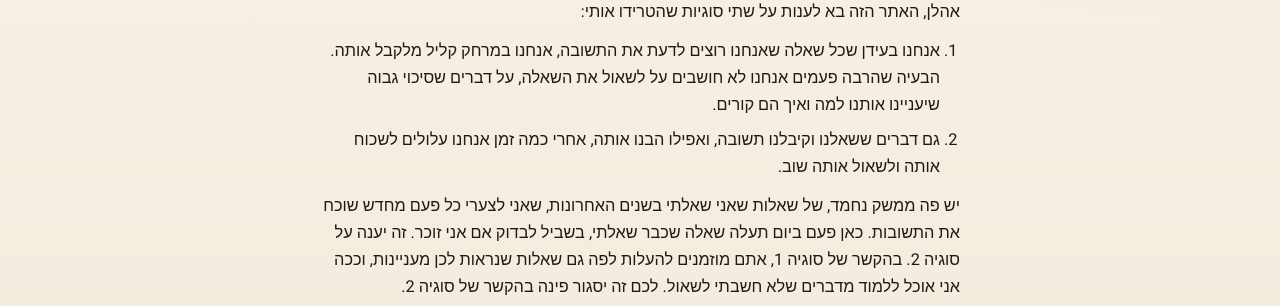
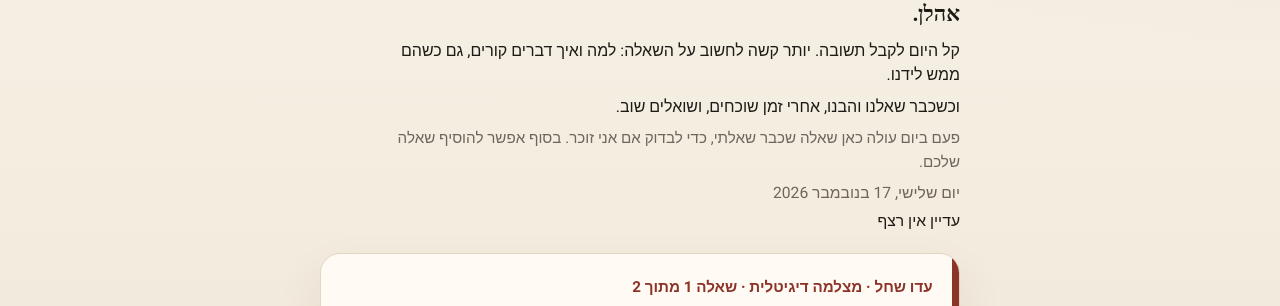
Before and after one commit to idoshachal/daily-hebrew-trivia, a plain HTML site: page index.html in a window 1280 px wide. Shown: the part 137-443 px from the top of the page. Drawn offline with Linux system fonts and the light colour scheme; a web font is replaced by a local one.

Commit message:
Shorten the opening note and rename the forgotten-answer choice.
The letter is three short lines, and the middle response is that you once knew it and forgot.

```diff
--- a/app.js
+++ b/app.js
@@ -19,7 +19,7 @@ const suggestForm = document.getElementById("suggest");
 const suggestNote = document.getElementById("suggest-note");
 const MEMORY_TEXT = {
   new: "למדתי משהו חדש",
-  knew: "למדתי משהו שידעתי",
+  knew: "ידעתי פעם והספקתי לשכוח",
   remembered: "ידעתי וגם זכרתי",
 };
 
--- a/index.html
+++ b/index.html
@@ -23,21 +23,10 @@
         <p class="eyebrow">ספר העובדות</p>
         <h1>העובדה היומית</h1>
         <section class="intro">
-          <p>אהלן, האתר הזה בא לענות על שתי סוגיות שהטרידו אותי:</p>
-          <ol>
-            <li>
-              אנחנו בעידן שכל שאלה שאנחנו רוצים לדעת את התשובה, אנחנו במרחק קליל מלקבל אותה. הבעיה שהרבה פעמים אנחנו לא חושבים על לשאול את השאלה, על דברים שסיכוי גבוה שיעניינו אותנו למה ואיך הם קורים.
-            </li>
-            <li>
-              גם דברים ששאלנו וקיבלנו תשובה, ואפילו הבנו אותה, אחרי כמה זמן אנחנו עלולים לשכוח אותה ולשאול אותה שוב.
-            </li>
-          </ol>
-          <p>
-            יש פה ממשק נחמד, של שאלות שאני שאלתי בשנים האחרונות, שאני לצערי כל פעם מחדש שוכח את התשובות. כאן פעם ביום תעלה שאלה שכבר שאלתי, בשביל לבדוק אם אני זוכר. זה יענה על סוגיה 2. בהקשר של סוגיה 1, אתם מוזמנים להעלות לפה גם שאלות שנראות לכן מעניינות, וככה אני אוכל ללמוד מדברים שלא חשבתי לשאול. לכם זה יסגור פינה בהקשר של סוגיה 2.
-          </p>
-          <p>
-            איך זה עובד? תענו על השאלה, ובסוף העמוד אם תרצו תוכלו להוסיף אחת משלכן. מוזמנים גם לענות האם למדתם משהו חדש, האם למדתם משהו שידעתם, או שזה משהו שכבר ידעתם וגם זכרתם.
-          </p>
+          <p class="intro-hello">אהלן.</p>
+          <p>קל היום לקבל תשובה. יותר קשה לחשוב על השאלה: למה ואיך דברים קורים, גם כשהם ממש לידנו.</p>
+          <p>וכשכבר שאלנו והבנו, אחרי זמן שוכחים, ושואלים שוב.</p>
+          <p class="intro-how">פעם ביום עולה כאן שאלה שכבר שאלתי, כדי לבדוק אם אני זוכר. בסוף אפשר להוסיף שאלה שלכם.</p>
         </section>
         <p class="date" id="date-line"></p>
         <p class="streak" id="streak-line"></p>
@@ -60,7 +49,7 @@
           <p>מה לקחתם מהשאלות האלה?</p>
           <div class="memory-options">
             <button type="button" data-memory="new">למדתי משהו חדש</button>
-            <button type="button" data-memory="knew">למדתי משהו שידעתי</button>
+            <button type="button" data-memory="knew">ידעתי פעם והספקתי לשכוח</button>
             <button type="button" data-memory="remembered">ידעתי וגם זכרתי</button>
           </div>
         </section>
@@ -85,7 +74,7 @@
 
       <p class="tomorrow">מחר נושא אחר. אותו נושא לכולם.</p>
     </main>
-    <script src="questions.js?v=9"></script>
-    <script src="app.js?v=9"></script>
+    <script src="questions.js?v=10"></script>
+    <script src="app.js?v=10"></script>
   </body>
 </html>
--- a/styles.css
+++ b/styles.css
@@ -101,27 +101,28 @@ h1 {
 }
 
 .intro {
-  margin: 0.9rem 0 0;
+  margin: 0.85rem 0 0;
+  max-width: 36rem;
   color: var(--ink);
-  font-size: 1.02rem;
-  line-height: 1.65;
+  font-size: 1rem;
+  line-height: 1.55;
 }
 
-.intro p,
-.intro ol {
-  margin: 0 0 0.75rem;
+.intro-hello {
+  margin: 0 0 0.35rem;
+  font-family: var(--serif);
+  font-size: 1.35rem;
+  font-weight: 700;
 }
 
-.intro ol {
-  padding-inline-start: 1.25rem;
+.intro p {
+  margin: 0 0 0.45rem;
 }
 
-.intro li + li {
-  margin-top: 0.55rem;
-}
-
-.intro p:last-child {
-  margin-bottom: 0;
+.intro-how {
+  margin: 0.65rem 0 0;
+  color: var(--muted);
+  font-size: 0.95rem;
 }
 
 .deck {
```
